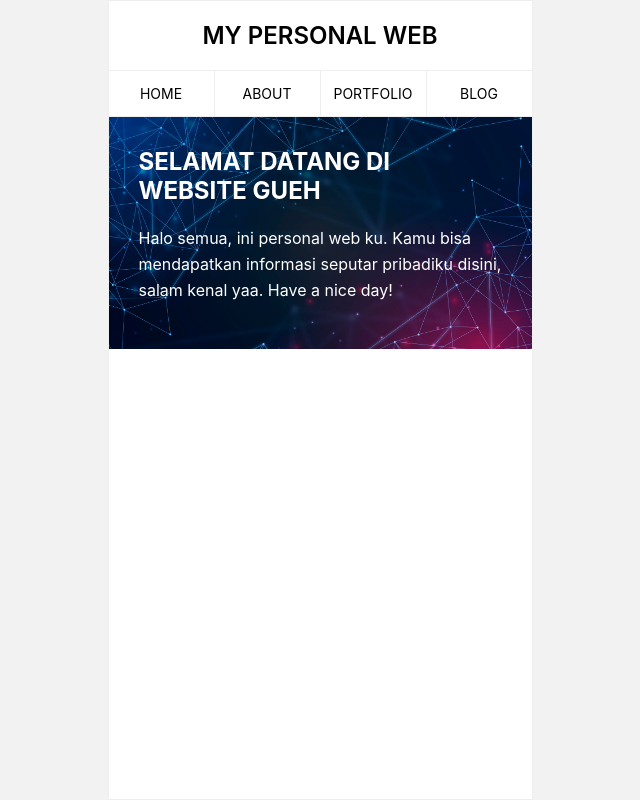
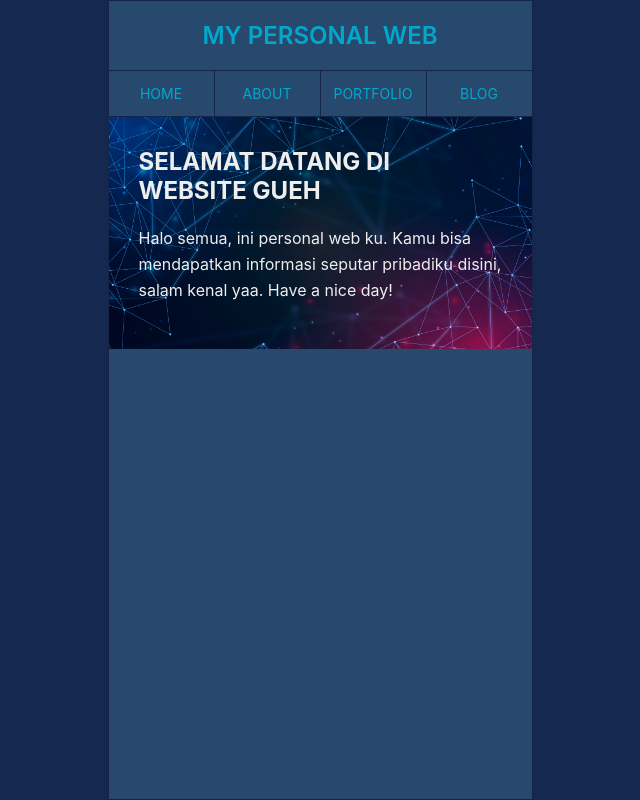
Before and after one commit to BrucelD14/personal-web, a React (Create React App) app: page / in a window 1280 px wide. Shown: the whole page, without its empty margins (320-960 px from the left). Built offline with nearby package versions, Linux system fonts and the light colour scheme.

Commit message:
change color palletes

```diff
--- a/src/App.css
+++ b/src/App.css
@@ -1,12 +1,21 @@
 * {
     box-sizing: border-box;
+}
+
+:root {
+    --bg-primary: #142850;
+    --bg-secondary: #27496D;
+    --txt-primary: #0C7B93;
+    --txt-secndary: #00A8CC;
+    --txt-else:#EEE;
+    --bdr-primary: #162447;
 }
 
 .app {
     width: 425px;
     margin: 0 auto;
-    background-color: white;
-    border: 1px solid #eee;
+    background-color: var(--bg-secondary);
+    border: 1px solid var(--bdr-primary);
     min-height: 100vh;
 }
 
@@ -21,11 +30,12 @@
     font-size: 24px;
     font-weight: 600;
     padding: 20px 0;
+    color: var(--txt-secndary);
 }
 
 .nav {
-    border-bottom: 1px solid #eee;
-    border-top: 1px solid #eee;
+    border-bottom: 1px solid var(--bdr-primary);
+    border-top: 1px solid var(--bdr-primary);
     display: flex;
 }
 
@@ -35,7 +45,7 @@
     flex: 1 1 0;
     text-align: center;
     padding: 14px 0;
-    color: #000;
+    color: var(--txt-secndary);
     text-decoration: none;
 }
 
@@ -48,11 +58,12 @@
 }
 
 .nav-item:not(:last-child) {
-    border-right: 1px solid #eee;
+    border-right: 1px solid var(--bdr-primary);
 }
 
 .section {
     padding: 30px;
+    color: var(--txt-else);
 }
 
 .section-title {
@@ -66,7 +77,6 @@
 .home {
     background-image: url('../public/bg-home.jpg');
     background-size: cover;
-    color: white;
 }
 
 .articles {
--- a/src/index.css
+++ b/src/index.css
@@ -1,5 +1,5 @@
 body {
-  background-color: #f2f2f2;
+  background-color: #142850;
   margin: 0;
   font-family: -apple-system, BlinkMacSystemFont, 'Montserrat', sans-serif;
   -webkit-font-smoothing: antialiased;
```
